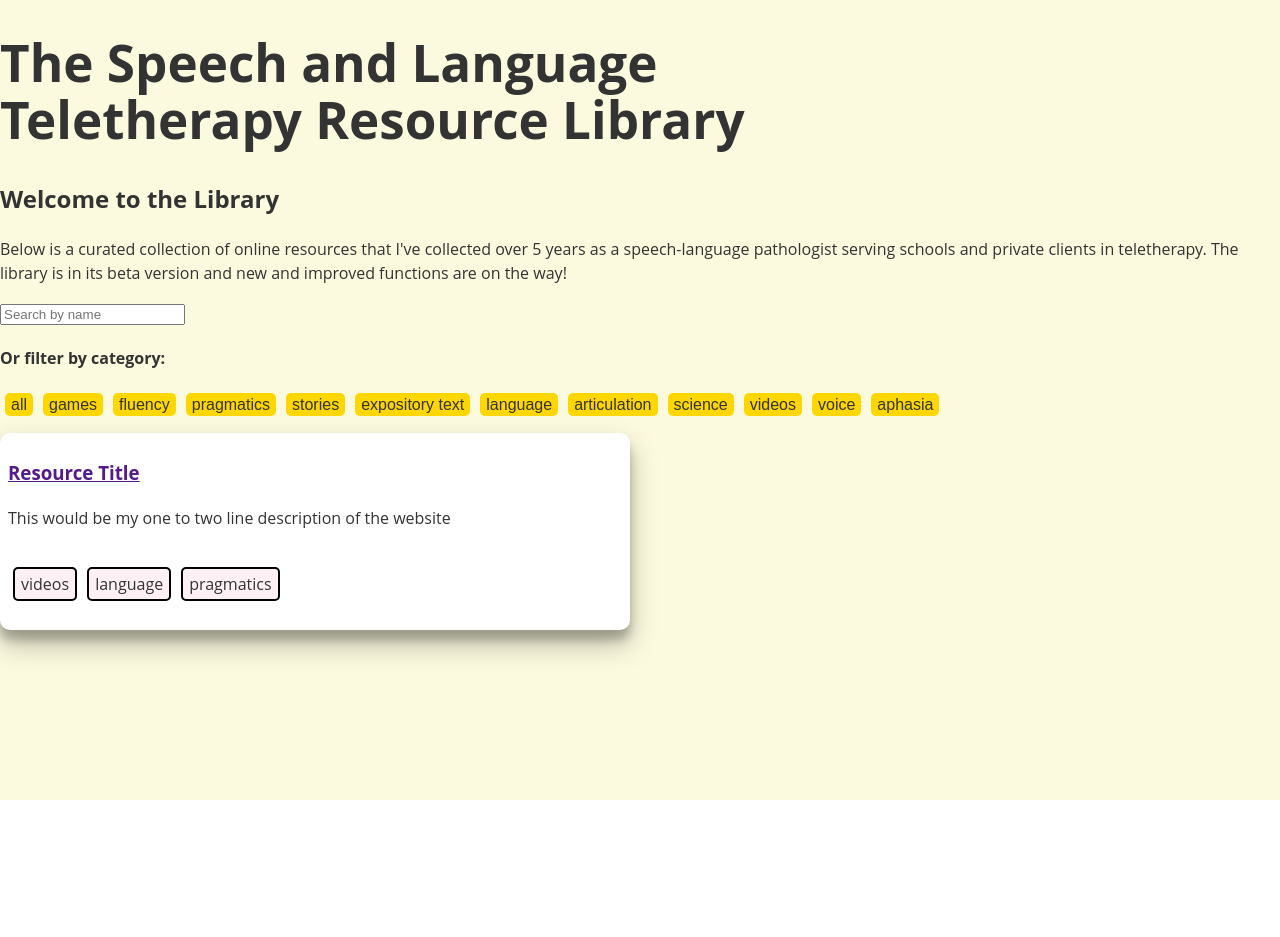
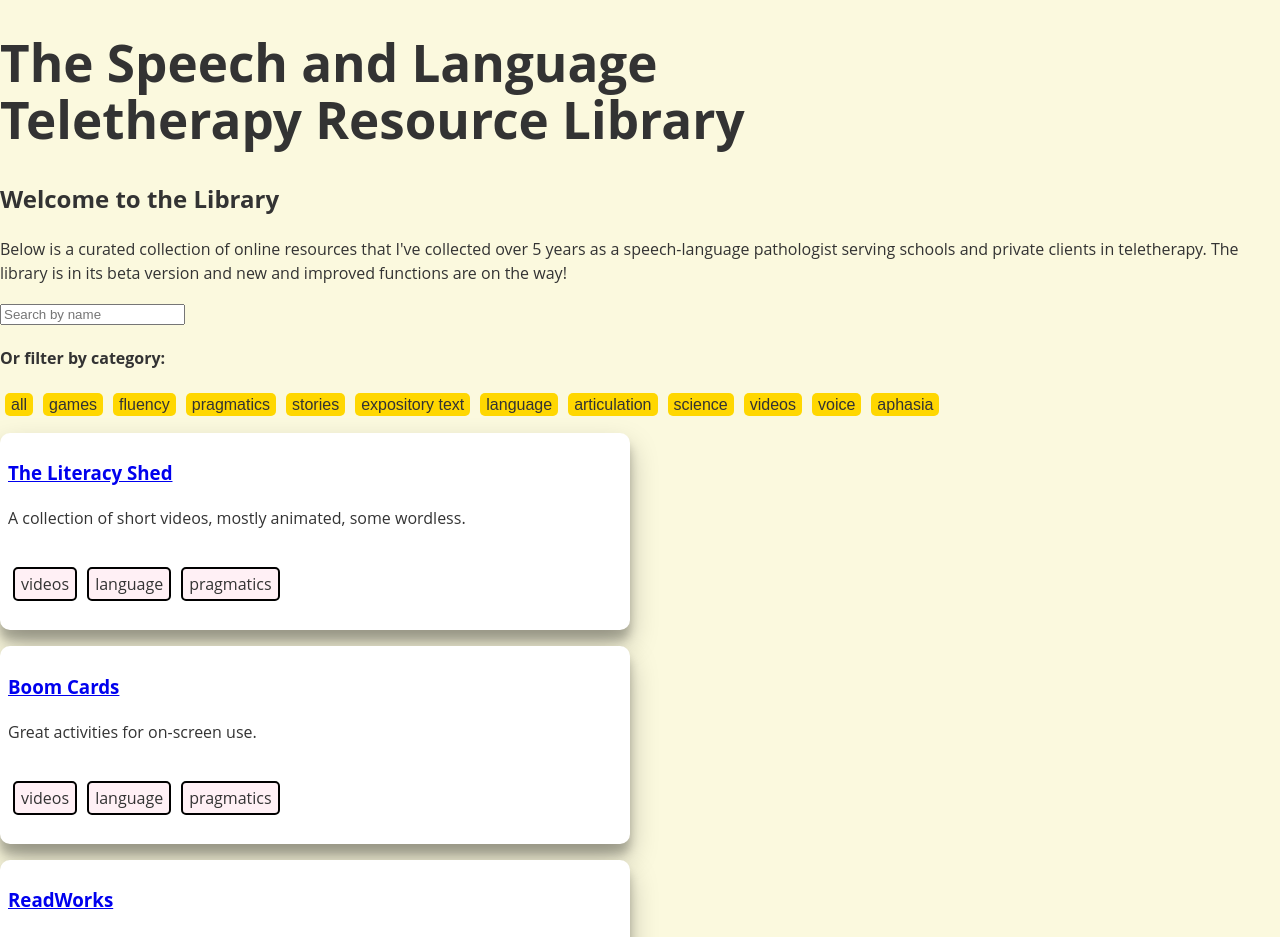
Before and after one commit to Amy-Pr/therapy-resource-library-react-vite, a React (Vite) app: page / in a window 1280 px wide. Shown: the top 937 px of the page. Before the commit the page ends 800 px from the top, so only its background shows below. Built offline with nearby package versions, Linux system fonts and the light colour scheme.

Commit message:
map over data array and pass props to Card component

```diff
--- a/src/App.jsx
+++ b/src/App.jsx
@@ -1,8 +1,10 @@
-import { useState } from 'react'
-import './App.css'
-import Card from './Card'
+import { useState } from 'react';
+import './App.css';
+import Card from './Card';
 
-function App() {
+
+function App({data}) {
+  console.log(data);
   const [] = useState()
 
   return (
@@ -12,8 +14,8 @@
                  Teletherapy Resource Library</h1>
 
 
-            <section class="intro">
-                <div class="overview">
+            <section className="intro">
+                <div className="overview">
                     <h2>Welcome to the Library</h2>
                     <p>Below is a curated collection of online resources that I've collected over 5 years as a speech-language pathologist serving
                         schools and private clients in teletherapy. The library is in its beta version and new and improved functions are on the way!
@@ -22,55 +24,66 @@
             </section>
 
 
-            <section class="resources">
-              <div class="filters">
-                    <input type="text" class="" placeholder="Search by name" />
+            <section className="resources">
+              <div className="filters">
+                    <input type="text" className="" placeholder="Search by name" />
 
-                    <div class="">
+                    <div className="">
                         <h4>Or filter by category:</h4>
-                        {/* Possibly change this to label and checkbox structure per Karla's code */}
+
                             <label>all
-                              <input class="tag" name="all" type="checkbox"/>
+                              <input className="tag" name="all" type="checkbox"/>
                             </label>
                             <label>games
-                              <input class="tag" name="games" type="checkbox"/>
+                              <input className="tag" name="games" type="checkbox"/>
                             </label>
                             <label>fluency
-                              <input class="tag" name="fluency" type="checkbox"/>
+                              <input className="tag" name="fluency" type="checkbox"/>
                             </label>
                             <label>pragmatics
-                              <input class="tag" name="pragmatics" type="checkbox"/>
+                              <input className="tag" name="pragmatics" type="checkbox"/>
                             </label>
                             <label>stories
-                              <input class="tag" name="stories" type="checkbox"/>
+                              <input className="tag" name="stories" type="checkbox"/>
                             </label>
                             <label>expository text
-                              <input class="tag" name="expository text" type="checkbox"/>
+                              <input className="tag" name="expository text" type="checkbox"/>
                             </label>
                             <label>language
-                              <input class="tag" name="language" type="checkbox"/>
+                              <input className="tag" name="language" type="checkbox"/>
                             </label>
                             <label>articulation
-                              <input class="tag" name="articulation" type="checkbox"/>
+                              <input className="tag" name="articulation" type="checkbox"/>
                             </label>
                             <label>science
-                              <input class="tag" name="science" type="checkbox"/>
+                              <input className="tag" name="science" type="checkbox"/>
                             </label>
                             <label>videos
-                              <input class="tag" name="videos" type="checkbox"/>
+                              <input className="tag" name="videos" type="checkbox"/>
                             </label>
                             <label>voice
-                              <input class="tag" name="voice" type="checkbox"/>
+                              <input className="tag" name="voice" type="checkbox"/>
                             </label>
                             <label>aphasia
-                              <input class="tag" name="aphasia" type="checkbox"/>
+                              <input className="tag" name="aphasia" type="checkbox"/>
                             </label>
 
                     </div>
                 </div>
               </section>
-            {/* May add outer container div for flex styling here */}
-              <Card />
+              {/* May add outer container div for flex styling here */}
+
+              {data.map( ({title, id, description, link}) => (
+                <Card
+                  title={title}
+                  key={id}
+                  description={description}
+                  link={link}
+
+                />
+
+              ))}
+
     </>
   )
 }
--- a/src/Card.jsx
+++ b/src/Card.jsx
@@ -1,12 +1,13 @@
 
-function Card () {
+function Card ({title, description, link}) {
+
 
     return (
-        /*Possibly change to simple div and ul-li stucture, per Karla's code*/
+
         <>
-            <article class="card" id="resource">
-                <h3><a id="title" href="" target="_blank">Resource Title</a></h3>
-                <p id="description">This would be my one to two line description of the website</p>
+            <article className="card" id="resource">
+                <h3><a id="title" href={link} target="_blank">{title}</a></h3>
+                <p id="description">{description}</p>
 
                 <div id="tagsContainer">
                     <ul>
```
